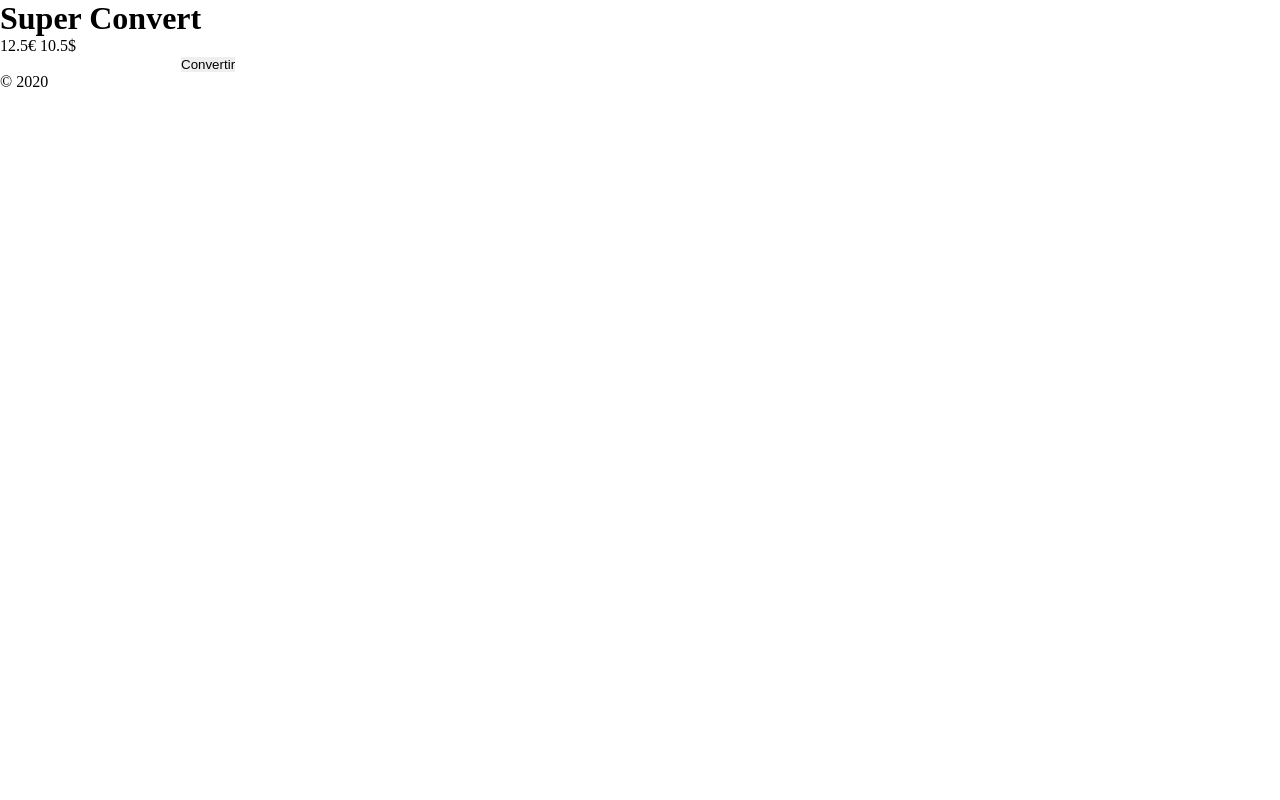
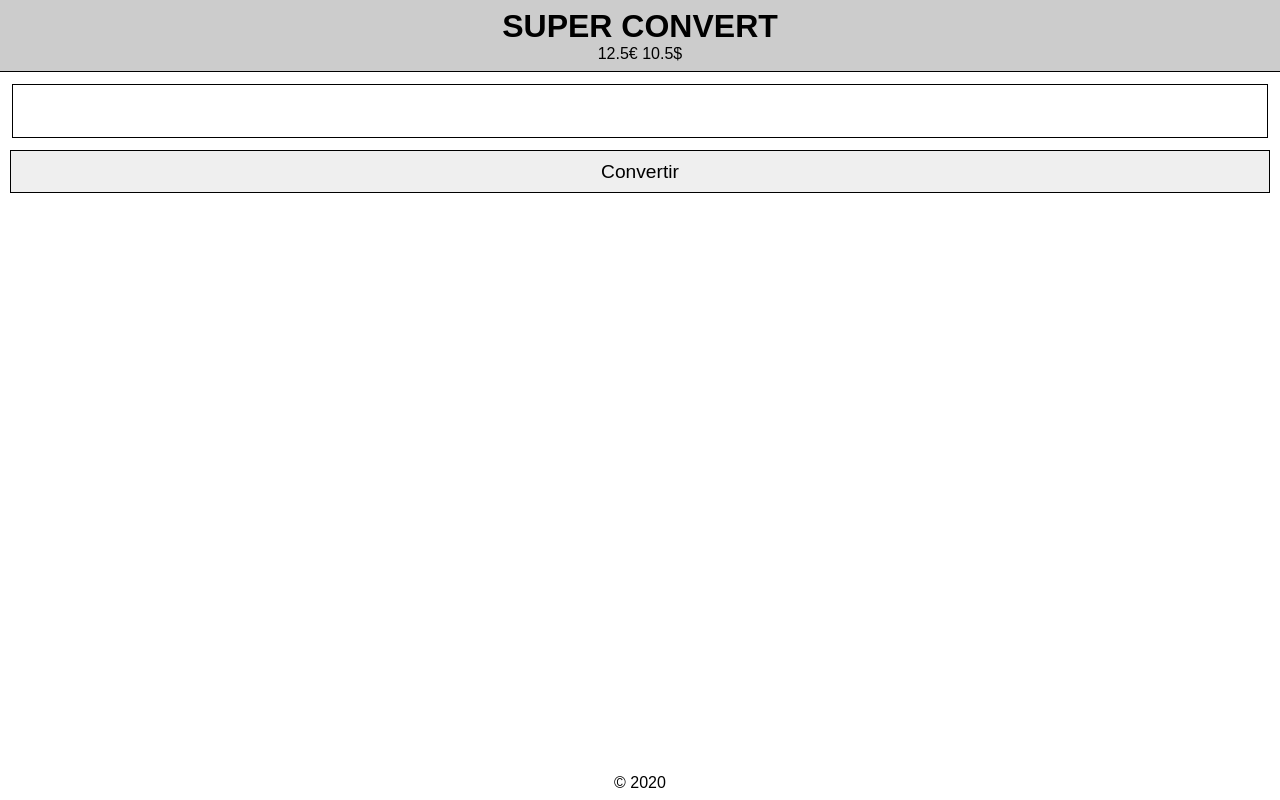
Before and after one commit to nbrignol/super-converter, a plain HTML site: page index.htm in a window 1280 px wide. Drawn offline with Linux system fonts and the light colour scheme.

Commit message:
Layout CSS for v1

```diff
--- a/style.css
+++ b/style.css
@@ -12,3 +12,50 @@
     height: 1px;
     overflow: hidden;
 }
+
+body {
+	font-family: Arial, sans-serif;
+}
+
+
+header {
+	background-color: #cccccc;
+	border-bottom: 1px solid black;
+	text-align: center;
+	padding: 0.5em;
+	text-transform: uppercase;
+}
+
+.userInput form {
+	display: block;
+}
+
+.userInput input {
+	display: block;
+	font-size: 1.5em;
+	text-align: center;
+
+	border: 1px solid black;
+	padding: 0.5em;
+	margin: 0.5em;
+
+	width: calc(100% - 2em - 2px);
+}
+
+.userInput input[type=submit] {
+	box-sizing:content-box;
+	font-size: 1.2em;
+
+}
+
+
+footer {
+	position: absolute;
+
+	bottom:0;
+	left:0;
+	right: 0;
+
+	padding: 0.5em;
+	text-align: center;
+}
```
